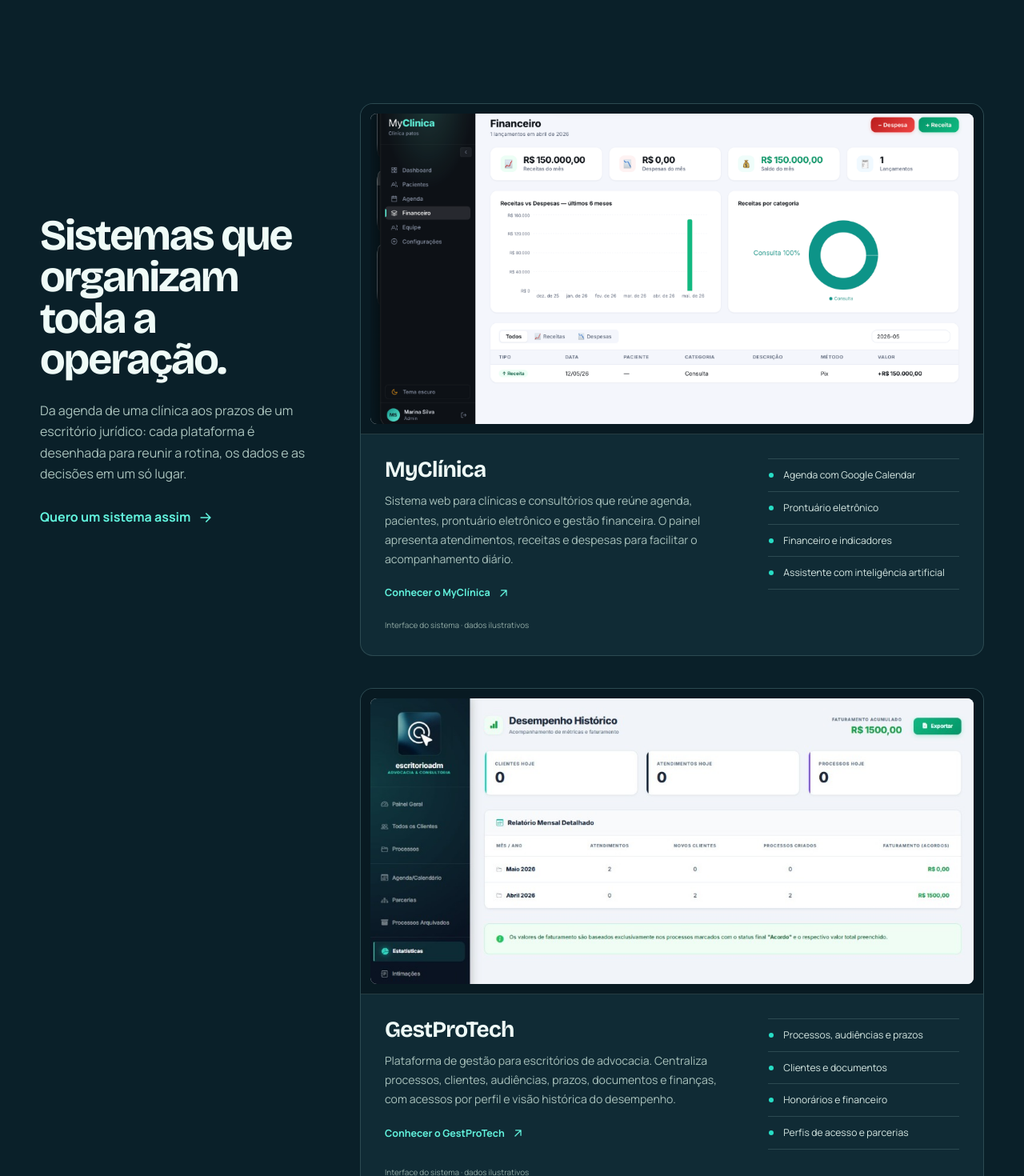
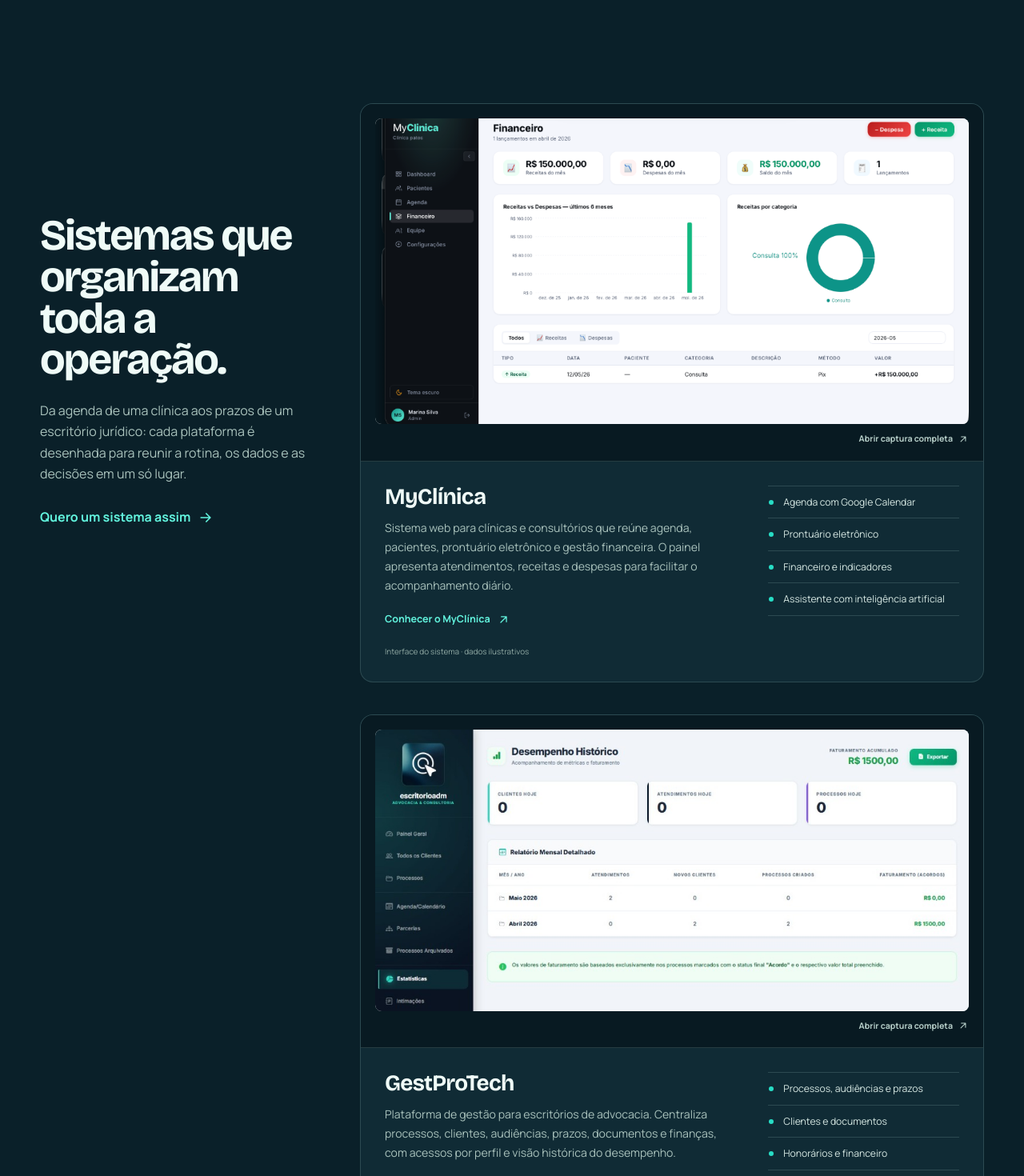
Before and after one commit to guilhermeribeiroc/landing_page, a React (Vite) app: page / in a window 1280 px wide. Shown: the part 4300-5770 px from the top of the page at 80% size. Built offline with nearby package versions, Linux system fonts and the light colour scheme.

Commit message:
Exibe capturas completas dos sistemas

```diff
--- a/src/components/ValueSection.jsx
+++ b/src/components/ValueSection.jsx
@@ -112,9 +112,19 @@
             </a>
           </div>
           <div className="proof-project proof-project--primary">
-            <div className="proof-image">
+            <a
+              className="proof-image"
+              href={`${import.meta.env.BASE_URL}myclinica_dashboard.png`}
+              target="_blank"
+              rel="noopener noreferrer"
+              aria-label="Abrir captura completa do MyClínica"
+            >
               <img src={`${import.meta.env.BASE_URL}myclinica_dashboard.png`} alt="Dashboard completo do sistema MyClínica com indicadores financeiros e de atendimentos" />
-            </div>
+              <span>
+                Abrir captura completa
+                <svg viewBox="0 0 24 24" aria-hidden="true"><path d="M7 17L17 7M8 7h9v9" /></svg>
+              </span>
+            </a>
             <div className="proof-project-body">
               <div className="proof-project-copy">
                 <h3>MyClínica</h3>
@@ -134,9 +144,19 @@
             </div>
           </div>
           <div className="proof-project proof-project--secondary">
-            <div className="proof-image">
+            <a
+              className="proof-image"
+              href={`${import.meta.env.BASE_URL}gestprotech_estatisticas.jpg`}
+              target="_blank"
+              rel="noopener noreferrer"
+              aria-label="Abrir captura completa do GestProTech"
+            >
               <img src={`${import.meta.env.BASE_URL}gestprotech_estatisticas.jpg`} alt="Painel completo do GestProTech com desempenho histórico, indicadores e faturamento" />
-            </div>
+              <span>
+                Abrir captura completa
+                <svg viewBox="0 0 24 24" aria-hidden="true"><path d="M7 17L17 7M8 7h9v9" /></svg>
+              </span>
+            </a>
             <div className="proof-project-body">
               <div className="proof-project-copy">
                 <h3>GestProTech</h3>
--- a/src/index.css
+++ b/src/index.css
@@ -168,8 +168,12 @@
 .proof-copy p { margin: 24px 0 28px; color: var(--text-muted); max-width: 50ch; }
 .proof-project { grid-column: 5 / 13; border-radius: var(--radius); overflow: hidden; background: #102b35; border: 1px solid var(--line); }
 .proof-project--secondary { margin-top: 20px; }
-.proof-image { padding: 12px; background: #081a22; border-bottom: 1px solid var(--line); }
-.proof-image img { width: 100%; height: auto; object-fit: contain; border-radius: 8px; background: #eef3f5; }
+.proof-image { display: grid; gap: 10px; padding: 18px; background: #081a22; border-bottom: 1px solid var(--line); color: #b8d0ca; }
+.proof-image img { display: block; width: auto; max-width: 100%; height: auto; max-height: none; margin: 0 auto; object-fit: contain; object-position: center; border-radius: 8px; background: #eef3f5; }
+.proof-image span { display: inline-flex; align-items: center; justify-self: end; gap: 6px; font-size: 0.66rem; font-weight: 750; }
+.proof-image svg { width: 14px; height: 14px; fill: none; stroke: currentColor; stroke-width: 1.8; stroke-linecap: round; stroke-linejoin: round; }
+.proof-image:hover { color: var(--cyan-bright); }
+.proof-image:focus-visible { outline-offset: -4px; }
 .proof-project-body { display: grid; grid-template-columns: minmax(0, 1.3fr) minmax(190px, 0.7fr); gap: 28px 36px; padding: 30px; }
 .proof-project-copy h3 { font-family: var(--display); font-size: 1.75rem; line-height: 1; letter-spacing: -0.025em; }
 .proof-project-copy > p { margin-top: 13px; color: var(--text-muted); font-size: 0.88rem; line-height: 1.72; }
@@ -350,7 +354,7 @@
   .case-state { padding: 18px; border-radius: 10px; background: rgba(255,255,255,0.025); }
   .case-state--after { background: rgba(39,221,197,0.06); }
   .comparison-head span { font-size: 1.25rem; }
-  .proof-image { padding: 7px; }
+  .proof-image { gap: 8px; padding: 11px; }
   .proof-project-body { grid-template-columns: 1fr; gap: 24px; padding: 24px 20px; }
   .proof-project-copy h3 { font-size: 1.55rem; }
   .proof-note { margin-top: -6px; }
```
